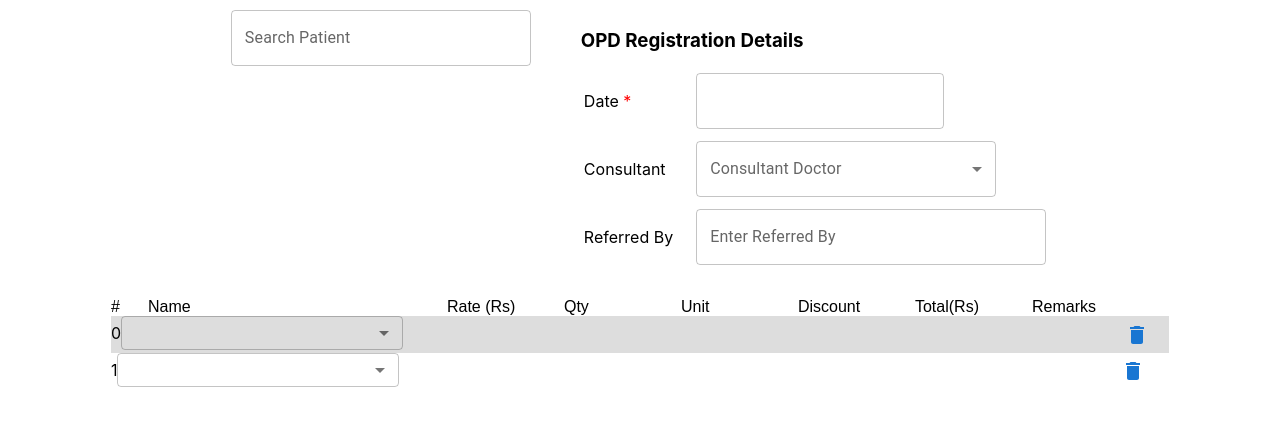
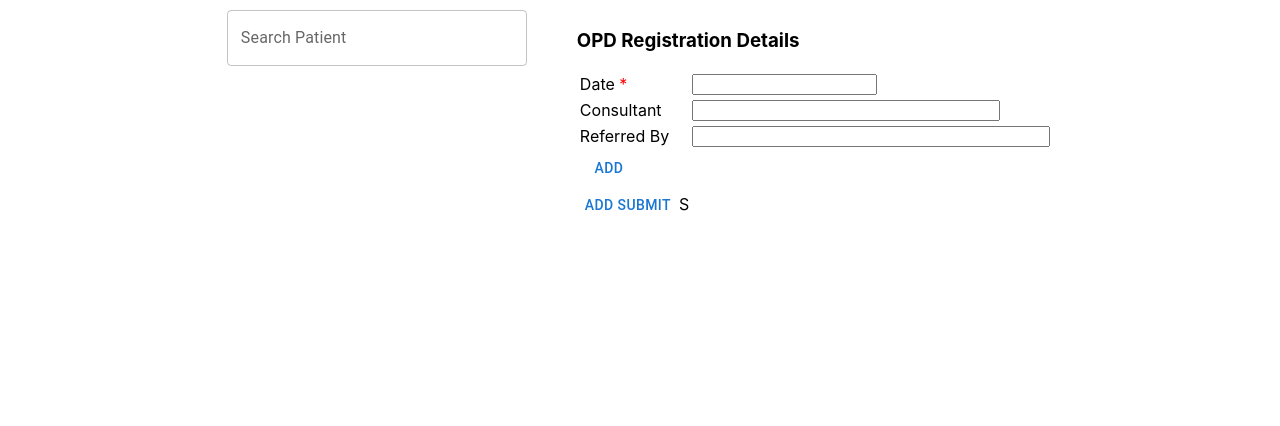
Before and after one commit to Vaishnavi429/OnitoTechnology.github.io, a React (Create React App) app: page / in a window 1280 px wide. Shown: the top 426 px of the page. Built offline with nearby package versions, Linux system fonts and the light colour scheme.

Commit message:
try arrayfield with different example

```diff
--- a/src/Component/OPDRegistration/OPDRegistration.js
+++ b/src/Component/OPDRegistration/OPDRegistration.js
@@ -7,23 +7,14 @@ import TextField from '@mui/material/TextField';
 import Stack from '@mui/material/Stack';
 import Autocomplete from '@mui/material/Autocomplete';
 import PatientServiceDetail from './PatientServiceDetail/PatientServiceDetail'
+import { Formik, Form, Field, ErrorMessage, FieldArray } from 'formik';
+
 import { useFormik } from 'formik';
 import './OPDRegistration.css'
 
 
 export default function OPDRegistration() {
     const Doctor = ['Dr Vivek', 'Dr Ananya', 'Dr Abhishek', 'Dr vishal', 'Dr Shipra']
-
-    const formik = useFormik({
-
-        initialValues:{
-             Date:'',
-             Consultant:'',
-             ReferredBy:'',
-            serviceList: [{a:'a'},{b:'b'}]
-        }
-
-    })
 
 
     return (
@@ -49,55 +40,74 @@ export default function OPDRegistration() {
                     </Stack>
                 </div>
                 <div className='opdRegistration-form'>
-                    <form>
+                    <Formik
+                        initialValues={{
+                            date: '',
+                            consultant: '',
+                            referred: '',
+                            serviceList: []
+                        }}
+                        onSubmit={(values) => {
+                            console.log(values)
+                        }}>
+                        {({ values }) => (
+                            <Form>
                                 <h3>OPD Registration Details</h3>
                                 <table>
                                     <tbody>
                                         <tr>
                                             <td className="opdRegistration-form_label">Date <span style={{ color: 'red' }}>*</span></td>
                                             <td>
-                                    <TextField id="outlined-basic" variant="outlined"
-                                    onChange={formik.handleChange}
-                                    value={formik.values.Date}
-                                    name='Date'
+                                                <Field id="outlined-basic" variant="outlined"
+                                                    name='date'
+                                                    type='text'
                                                 />
                                             </td>
                                         </tr>
                                         <tr>
                                             <td className="opdRegistration-form_label">Consultant</td>
                                             <td>
-                                    <FormControl sx={{ my: 1, minWidth: 300 }}>
+                                                {/* <FormControl sx={{ my: 1, minWidth: 300 }}>
                                                     <InputLabel id="demo-simple-select-helper-label">Consultant Doctor</InputLabel>
                                                     <Select
                                                         id="demo-simple-select-helper"
                                                         label="Consultant Doctor"
-                                            onChange={formik.handleChange}
-                                            value={formik.values.Consultant}
-                                            name='Consultant'
+                                                        value={values.consultant}
+                                                        onChange={values.handleChange}
+                                                        name='consultant'
                                                     >
-                                            {Doctor.map((value, index) => (<MenuItem value={value} key={index}>{value}</MenuItem>))}
+                                                        {Doctor.map((value, index) => (
+                                                            <MenuItem value={value} key={index}>{value}</MenuItem>))}
                                                     </Select>
-                                    </FormControl>
+                                                </FormControl> */}
+                                                <Field style={{ minWidth: '300px' }}
+                                                    id="outlined-basic" label='Enter Referred By'
+                                                    variant="outlined"
+                                                    type='text'
+                                                    name='consultant' />
                                             </td>
                                         </tr>
                                         <tr>
                                             <td className="opdRegistration-form_label">Referred By</td>
                                             <td>
-                                    <TextField style={{ minWidth: '350px' }}
+                                                <Field style={{ minWidth: '350px' }}
                                                     id="outlined-basic" label='Enter Referred By'
                                                     variant="outlined"
-                                     onChange={formik.handleChange}
-                                    value={formik.values.ReferredBy}
-                                    name='ReferredBy' />
+                                                    type='text'
+                                                    name='referred' />
                                             </td>
                                         </tr>
                                     </tbody>
                                 </table>
-                    </form>
+
+                                <PatientServiceDetail values={values} />
+
+                            </Form>
+                        )}
+                    </Formik>
                 </div>
             </div>
             <div>
-                <PatientServiceDetail  formik={formik}/>
             </div>
         </div>
     )
--- a/src/Component/OPDRegistration/PatientServiceDetail/PatientServiceDetail.js
+++ b/src/Component/OPDRegistration/PatientServiceDetail/PatientServiceDetail.js
@@ -4,13 +4,61 @@ import ServiceNewRow from './ServiceNewRow/ServiceNewRow'
 import DeleteIcon from '@mui/icons-material/Delete';
 import { Formik, Form, Field, ErrorMessage, FieldArray } from 'formik';
 import './PatientServiceDetail.css'
-export default function PatientServiceDetail({formik}) {
-    console.log(formik.values.serviceList);
+export default function PatientServiceDetail({values}) {
+
+console.log(values);
+
+    return (<>
 
 
-    return (
-        <>
-            <div className='PatientServiceDetail-container'>
+        <FieldArray name='serviceList'
+            render={(arrayHelper) => (
+                <div>
+                    {values.serviceList.map((item, index) => (
+                        <div key={index}>
+                            <Field name={`serviceList[${index}.item]`}
+                                type='text'
+                                placeholder='product name'
+                            />
+                            <Button type='button' onClick={() => arrayHelper.remove(index)}>Delete</Button>
+                        </div>
+                    ))}
+                    <Button type='button' onClick={() => arrayHelper.push("")}>Add </Button>
+                </div>
+
+            )}
+
+        />
+        <Button type='submit'>Add submit</Button>S
+
+
+
+
+
+
+
+
+
+
+
+
+
+
+
+
+
+
+
+
+
+
+
+
+
+
+
+
+            {/* <div className='PatientServiceDetail-container'>
                 <div className='PatientServiceDetail-table'>
                     <span style={{ width: '20px' }}>#</span>
                     <span style={{ width: '282px' }}>Name</span>
@@ -22,24 +70,7 @@ export default function PatientServiceDetail({formik}) {
                     <span style={{ width: '100px' }}>Remarks</span>
                     <span style={{ width: '20px' }}></span>
                 </div>
-                    {/* {(formik) => (
-                            <FieldArray name='serviceList'
-                                render={
-                                    (arrayHelpers) => {
-                                        return ( <div> */}
-                                                {formik.values.serviceList.map((item, index) => (
-                                                    <ServiceNewRow key={index} index={index}
-                                                    //  arrayHelpers={arrayHelpers}
-                                                    />
-                                                ))}
-                                                {/*
-                                                formik.values.serviceList.length + 1, { })}>add</Button>  */}
-                                             </div>
-                                         {/* )
-                                    }}
-                            />
-                    )}  */}
-            {/* </div> */}
+         </div> */}
 
         </>
     )
```
Lines whose indentation alone changed are shown as unchanged.
